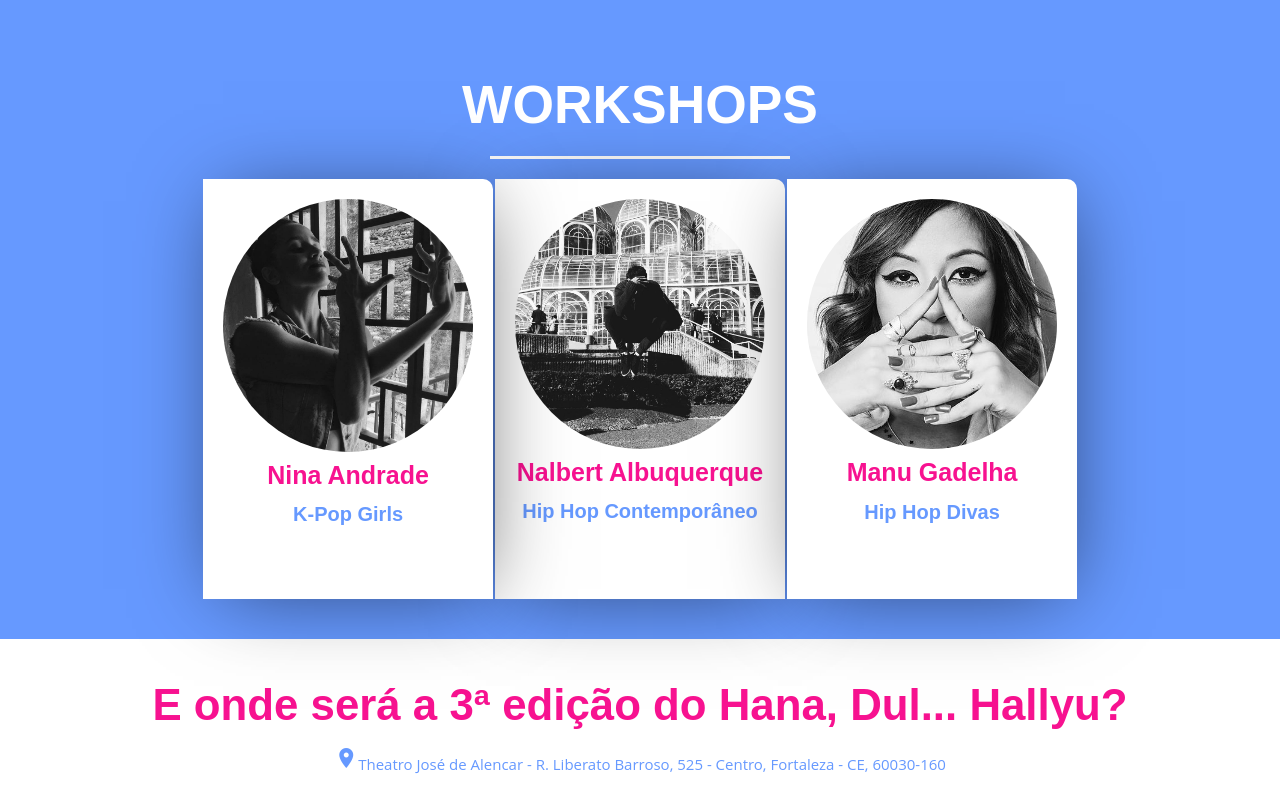
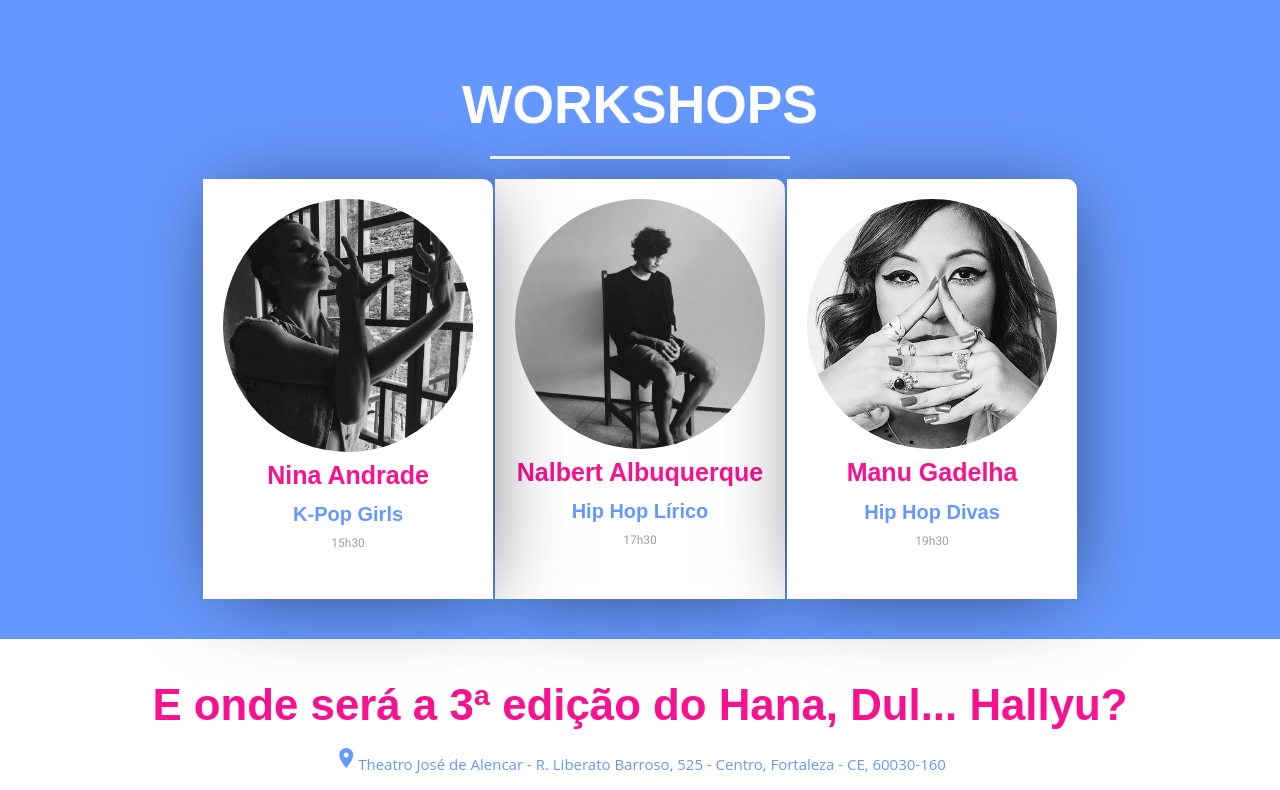
Before and after one commit to lucasweiby/hdh, a PHP site: page / in a window 1280 px wide. Shown: the part 931-1721 px from the top of the page. Run offline with PHP 8.4, Linux system fonts and the light colour scheme; some libraries are stand-ins or nearby versions; some web fonts are replaced.

Commit message:
Workshops

```diff
--- a/assets/convidados.php
+++ b/assets/convidados.php
@@ -10,6 +10,7 @@
 					</div>
 					<h3 class="team-name">Nina Andrade</h3>
 					<p class="team-function">K-Pop Girls</p>
+					<label for="team-function">15h30</label>
 					<!-- <div class="text">
 						<p class="team-desc">Vocalista da Banda Adores<br>Percursionista da Orquestra Sinfônica da UECE</p>
 					</div> -->
@@ -22,7 +23,8 @@
 						<img src="img/workshops/2ed/norbit.jpg" class="team-pic circle responsive-img">
 					</div>
 					<h3 class="team-name">Nalbert Albuquerque</h3>
-					<p class="team-function">Hip Hop Contemporâneo</p>
+					<p class="team-function">Hip Hop Lírico</p>
+					<label for="team-function">17h30</label>
 					<!-- <div class="text">
 						<p class="team-desc">Professor da Mova Dance Studio<br>Dançarino do Tsubasa Dance Group<br>1º Grande Lugar no K-POP World Festival - 2016</p>
 					</div> -->
@@ -36,6 +38,7 @@
 					</div>
 					<h3 class="team-name">Manu Gadelha</h3>
 					<p class="team-function">Hip Hop Divas</p>
+					<label for="team-function">19h30</label>
 					<!-- <div class="text">
 						<p class="team-desc">Professor da Lia Ary Dance Studio<br>Dançarino do Side Project<br>Tetra Campeão do FCH2</p>
 					</div> -->
```
Also changed, not shown: img/workshops/2ed/norbit.jpg.
